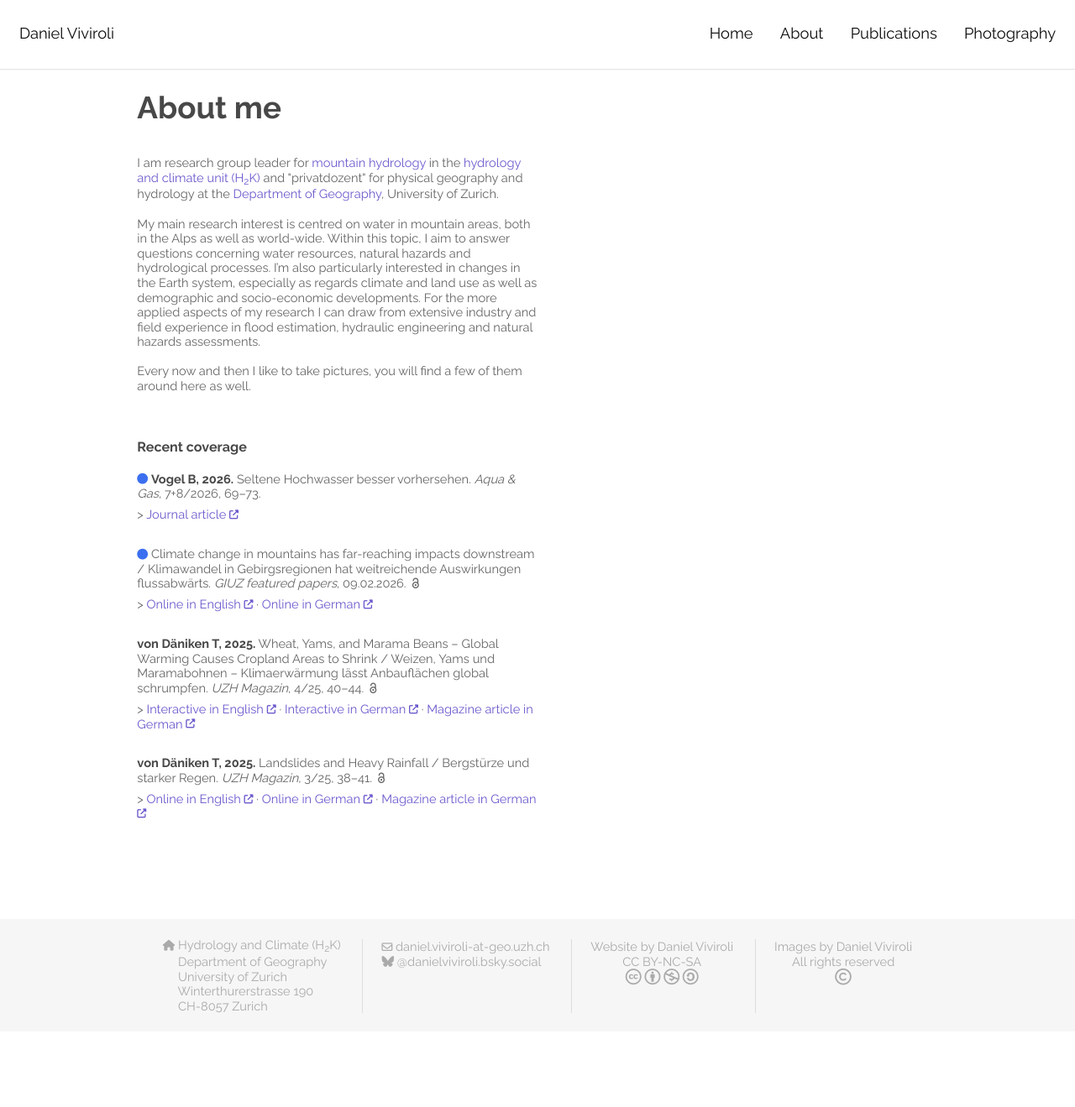
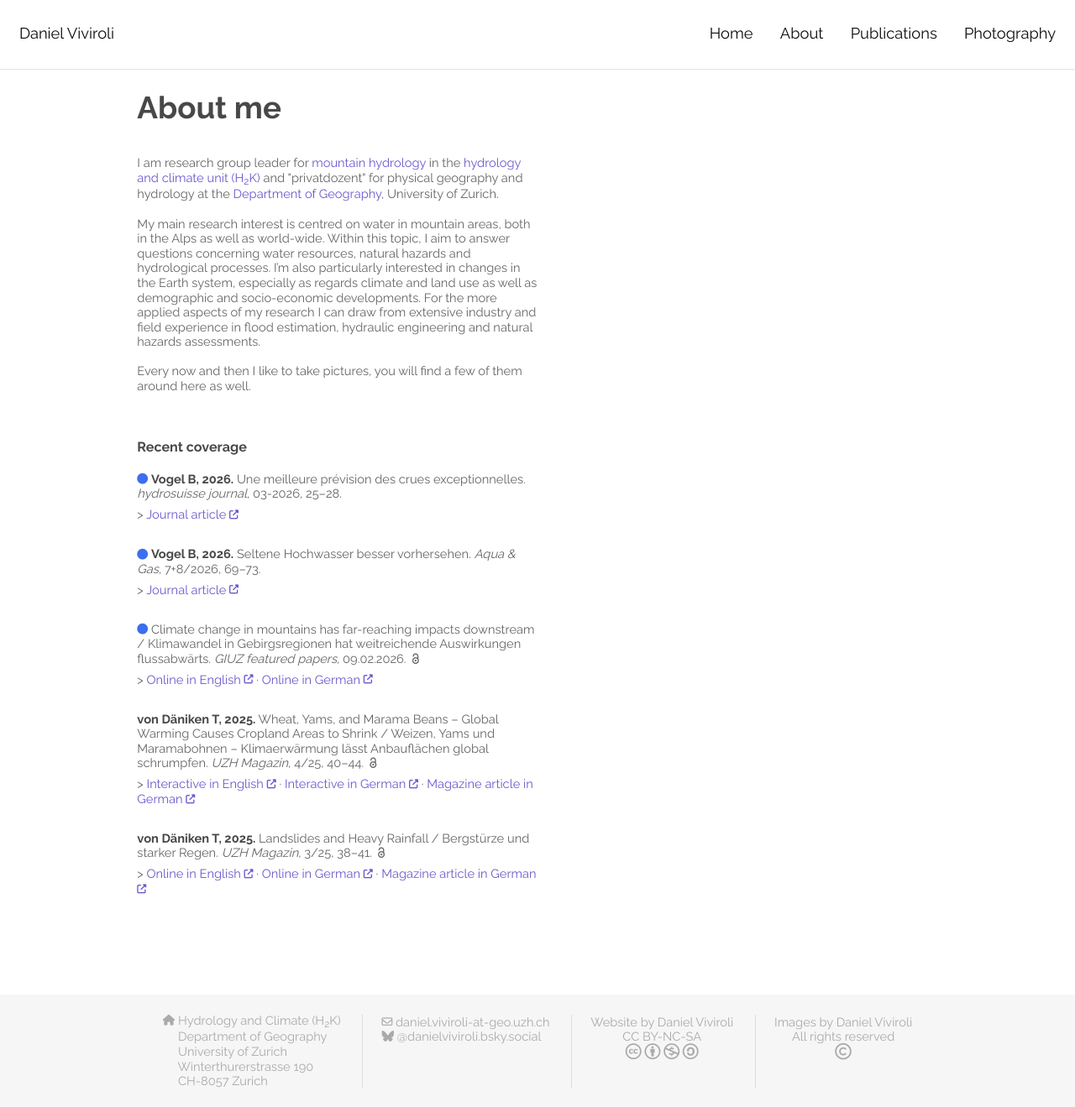
Before and after one commit to dviviroli/dviviroli.github.io, a Jekyll site: the page built from about.html, in a window 1280 px wide and 1319 px high. Shown: the whole window at 84% size. Built offline with Jekyll 4.4.1, drawn with Linux system fonts in a browser that asks for light colours; some web fonts are replaced.

Commit message:
content updates

```diff
--- a/_data/publications_conference-proceedings.yml
+++ b/_data/publications_conference-proceedings.yml
@@ -6,7 +6,6 @@
   publisher: "CRC Press/Balkema"
   place: Leiden, NL
   pages: 58–79
-  new: Y
 
 - authors: Meyer P, Viviroli D, Melian CJ
   year: 2016
--- a/_data/publications_datasets.yml
+++ b/_data/publications_datasets.yml
@@ -5,7 +5,6 @@
   repository: Zenodo Digital Repository
   doi: 10.5281/zenodo.15126029
   openaccess: Y
-  new: Y
 
 - authors: Heikonen S, Heino M, Jalava M, Siebert S, Viviroli D, Kummu M
   year: 2025
--- a/_data/publications_newsitems.yml
+++ b/_data/publications_newsitems.yml
@@ -1,3 +1,15 @@
+
+- authors: Vogel B
+  date: 01.09.2026
+  title: "Une meilleure prévision des crues exceptionnelles"
+  journal: hydrosuisse journal
+  volume: "03-2026"
+  pages: 25–28
+  linkchain:
+  - title: Journal article
+    url: "documents/Vogel_2026_wel_118.pdf"
+    external: N
+  new: Y
 
 - authors: Vogel B
   date: 06.07.2026
--- a/_data/publications_papers-peer-reviewed.yml
+++ b/_data/publications_papers-peer-reviewed.yml
@@ -66,7 +66,6 @@
   pdf: https://agupubs.onlinelibrary.wiley.com/doi/epdf/10.1029/2025EF006407
   pdf_external: Y
   openaccess: Y
-  new: Y
 
 - authors: Heikonen S, Heino M, Jalava M, Siebert S, Viviroli D, Kummu M
   year: 2025
@@ -98,6 +97,7 @@
   title: The role of antecedent conditions in translating precipitation events into extreme floods at the catchment scale and in a large-basin context
   journal: Natural Hazards and Earth System Sciences
   volume: 25
+  issue: 1
   pages:  247–265
   doi: 10.5194/nhess-25-247-2025
   pdf: https://nhess.copernicus.org/articles/25/247/2025/nhess-25-247-2025.pdf
```
Also changed, not shown: 1 other file.
